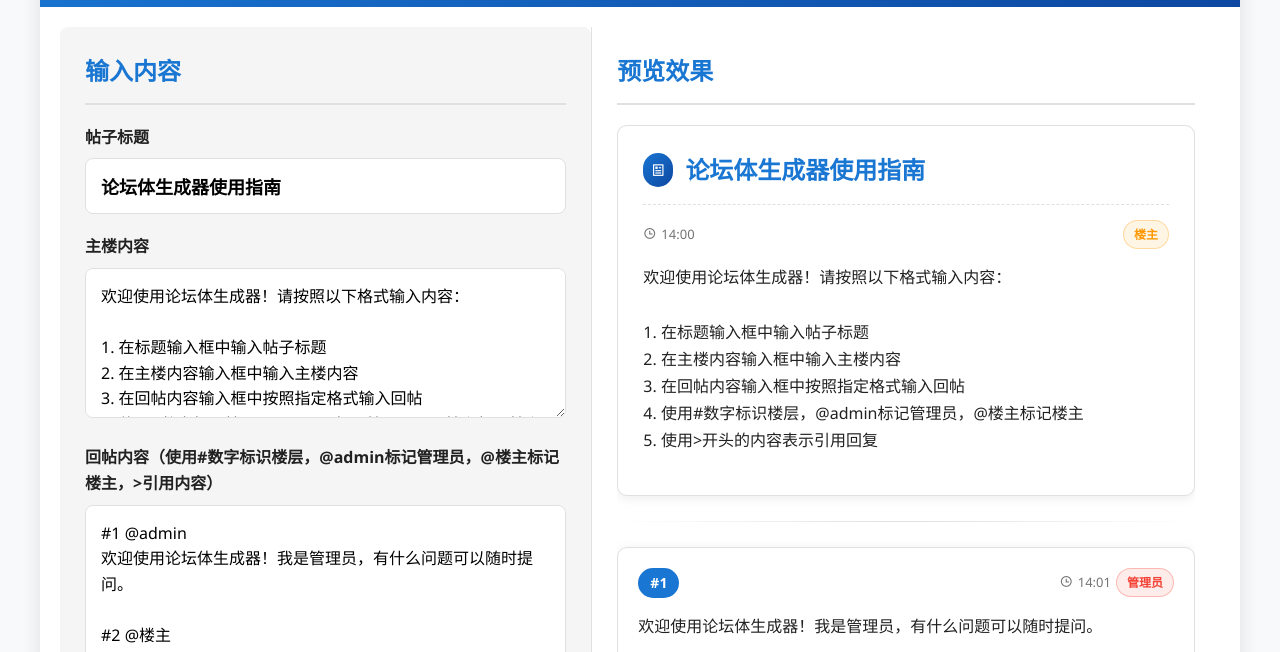
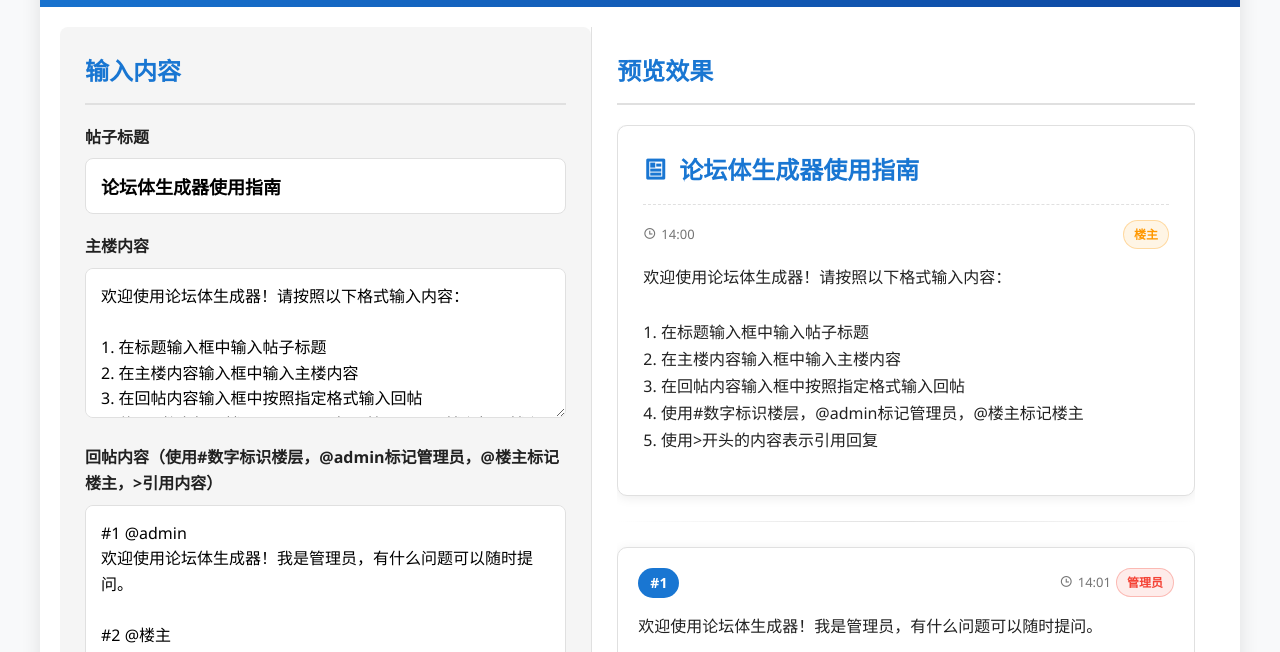
Before and after one commit to sybiluna/sibyllaluna.github.io, a plain HTML site: page index.html in a window 1280 px wide. Shown: the part 119-771 px from the top of the page. Drawn offline with nearby package versions, Linux system fonts and the light colour scheme.

Commit message:
index.html

```diff
--- a/index.html
+++ b/index.html
@@ -190,16 +190,10 @@
             box-shadow: var(--card-shadow);
             position: relative;
         }
-        .title-label {
-            display: inline-flex;
-            align-items: center;
-            background: linear-gradient(135deg, #1976d2 0%, #0d47a1 100%);
-            color: white;
-            padding: 6px 8px;
-            border-radius: 20px;
-            font-size: 14px;
+        .title-icon {
+            color: var(--primary);
+            font-size: 24px;
             margin-right: 12px;
-            font-weight: 500;
         }
         .post-title {
             font-size: 24px;
@@ -435,7 +429,7 @@
                         <li>回帖使用"#数字"格式标记楼层，如#1、#2</li>
                         <li>使用"@admin"标记管理员回复</li>
                         <li>使用"@楼主"标记楼主回复</li>
-                        <li>使用">开头的内容表示引用回复，需要手动在后面空一格并加上引用楼层内容</li>
+                        <li>使用">开头的内容表示引用回复，注意空格后直接输入回复内容，换行会不显示引用内容</li>
                         <li>勾选"不显示点赞点踩功能"可隐藏互动按钮</li>
                         <li>勾选"不显示点赞点踩颜色"可去除按钮颜色</li>
                         <li>点击"导出图片"可将论坛内容保存为图片</li>
@@ -448,7 +442,7 @@
                 <div id="forum-preview" class="forum-container">
                     <div class="main-post">
                         <div class="post-title">
-                            <span class="title-label"><i class="ri-article-line"></i></span>
+                            <i class="ri-article-line title-icon"></i>
                             标题将显示在这里
                         </div>
                         <div class="post-meta">
@@ -706,7 +700,7 @@
 
                 mainPostDiv.innerHTML = `
                     <div class="post-title">
-                        <span class="title-label"><i class="ri-article-line"></i></span>
+                        <i class="ri-article-line title-icon"></i>
                         ${title}
                     </div>
                     <div class="post-meta">
@@ -869,6 +863,7 @@
 #5
 明白了，谢谢解答！`;
 
+            // 初始生成
             parseForumContent();
         });
     </script>
```
